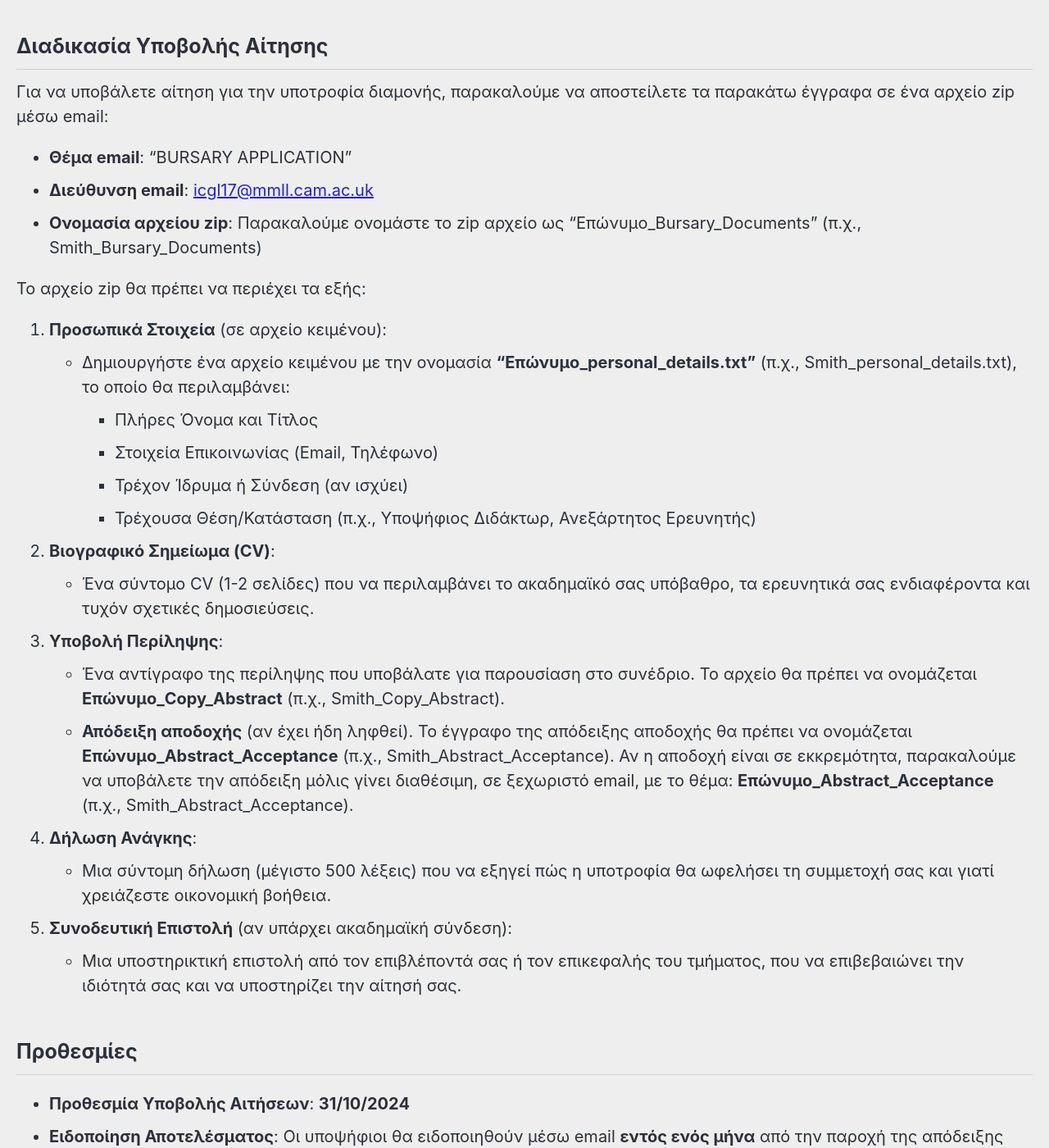
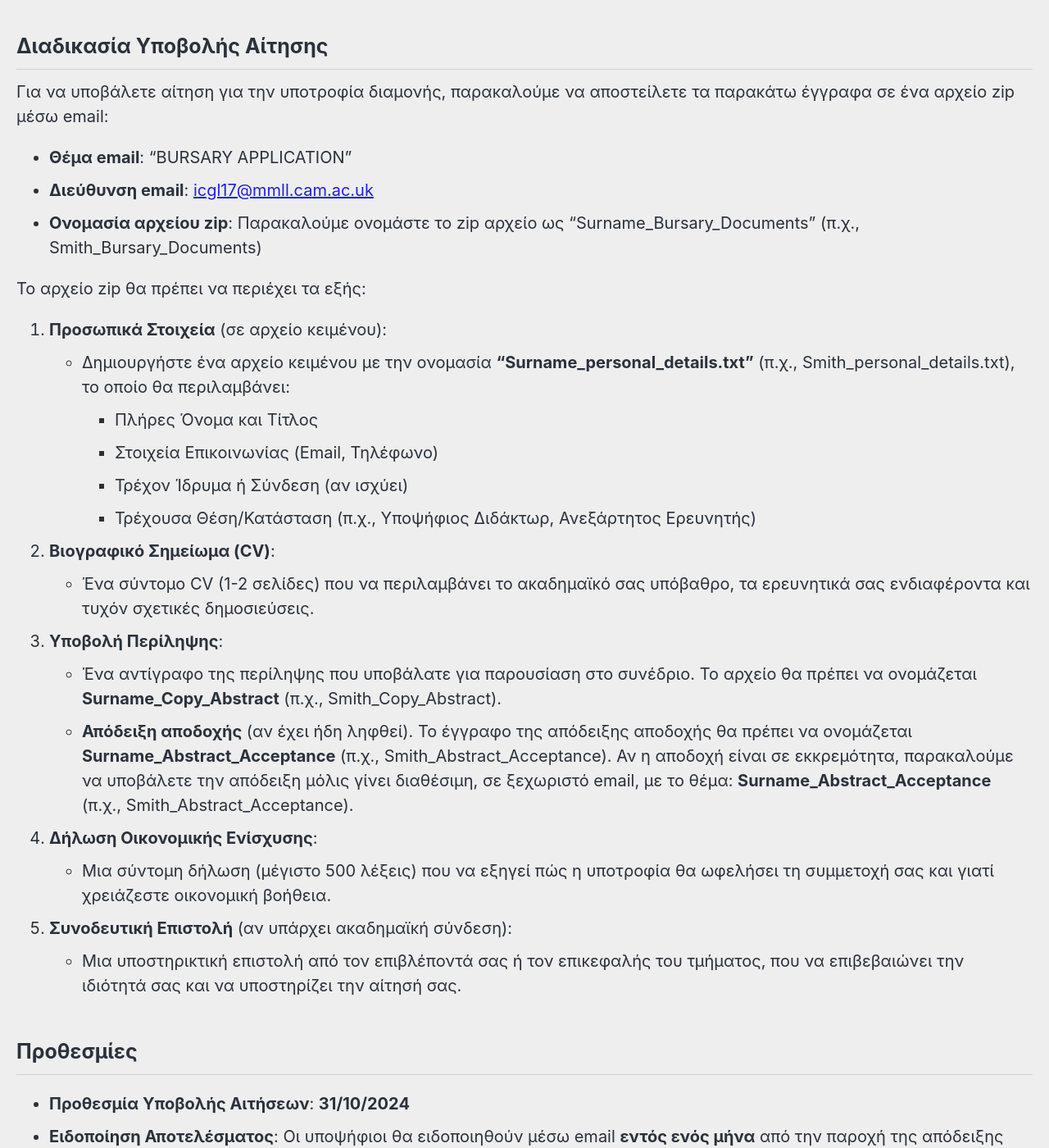
Before and after one commit to roryleung/ICGL17, a Jekyll site: the page built from _pages/gr_annoucement.md, in a window 1280 px wide and 1400 px high, scrolled down 1617 px. Shown: the whole window at 82% size. Built offline with Jekyll 4.4.1, drawn with Linux system fonts in a browser that asks for light colours; cached includes are drawn as plain includes; nearby versions of some CDN libraries.

Commit message:
Update gr_annoucement.md

```diff
--- a/_pages/gr_annoucement.md
+++ b/_pages/gr_annoucement.md
@@ -43,12 +43,12 @@ excerpt: "23-26 Σεπτεμβρίου 2025<br>Πανεπιστήμιο του C
 Για να υποβάλετε αίτηση για την υποτροφία διαμονής, παρακαλούμε να αποστείλετε τα παρακάτω έγγραφα σε ένα αρχείο zip μέσω email:
 - **Θέμα email**: “BURSARY APPLICATION”
 - **Διεύθυνση email**: [icgl17@mmll.cam.ac.uk](mailto:icgl17@mmll.cam.ac.uk)
-- **Ονομασία αρχείου zip**: Παρακαλούμε ονομάστε το zip αρχείο ως “Επώνυμο_Bursary_Documents” (π.χ., Smith_Bursary_Documents)
+- **Ονομασία αρχείου zip**: Παρακαλούμε ονομάστε το zip αρχείο ως “Surname_Bursary_Documents” (π.χ., Smith_Bursary_Documents)
 
 Το αρχείο zip θα πρέπει να περιέχει τα εξής:
 
 1. **Προσωπικά Στοιχεία** (σε αρχείο κειμένου):
-   - Δημιουργήστε ένα αρχείο κειμένου με την ονομασία **"Επώνυμο_personal_details.txt"** (π.χ., Smith_personal_details.txt), το οποίο θα περιλαμβάνει:
+   - Δημιουργήστε ένα αρχείο κειμένου με την ονομασία **"Surname_personal_details.txt"** (π.χ., Smith_personal_details.txt), το οποίο θα περιλαμβάνει:
      - Πλήρες Όνομα και Τίτλος
      - Στοιχεία Επικοινωνίας (Email, Τηλέφωνο)
      - Τρέχον Ίδρυμα ή Σύνδεση (αν ισχύει)
@@ -58,10 +58,10 @@ excerpt: "23-26 Σεπτεμβρίου 2025<br>Πανεπιστήμιο του C
    - Ένα σύντομο CV (1-2 σελίδες) που να περιλαμβάνει το ακαδημαϊκό σας υπόβαθρο, τα ερευνητικά σας ενδιαφέροντα και τυχόν σχετικές δημοσιεύσεις.
 
 3. **Υποβολή Περίληψης**:
-   - Ένα αντίγραφο της περίληψης που υποβάλατε για παρουσίαση στο συνέδριο. Το αρχείο θα πρέπει να ονομάζεται **Επώνυμο_Copy_Abstract** (π.χ., Smith_Copy_Abstract).
-   - **Απόδειξη αποδοχής** (αν έχει ήδη ληφθεί). Το έγγραφο της απόδειξης αποδοχής θα πρέπει να ονομάζεται **Επώνυμο_Abstract_Acceptance** (π.χ., Smith_Abstract_Acceptance). Αν η αποδοχή είναι σε εκκρεμότητα, παρακαλούμε να υποβάλετε την απόδειξη μόλις γίνει διαθέσιμη, σε ξεχωριστό email, με το θέμα: **Επώνυμο_Abstract_Acceptance** (π.χ., Smith_Abstract_Acceptance).
+   - Ένα αντίγραφο της περίληψης που υποβάλατε για παρουσίαση στο συνέδριο. Το αρχείο θα πρέπει να ονομάζεται **Surname_Copy_Abstract** (π.χ., Smith_Copy_Abstract).
+   - **Απόδειξη αποδοχής** (αν έχει ήδη ληφθεί). Το έγγραφο της απόδειξης αποδοχής θα πρέπει να ονομάζεται **Surname_Abstract_Acceptance** (π.χ., Smith_Abstract_Acceptance). Αν η αποδοχή είναι σε εκκρεμότητα, παρακαλούμε να υποβάλετε την απόδειξη μόλις γίνει διαθέσιμη, σε ξεχωριστό email, με το θέμα: **Surname_Abstract_Acceptance** (π.χ., Smith_Abstract_Acceptance).
 
-4. **Δήλωση Ανάγκης**:
+4. **Δήλωση Οικονομικής Ενίσχυσης**:
    - Μια σύντομη δήλωση (μέγιστο 500 λέξεις) που να εξηγεί πώς η υποτροφία θα ωφελήσει τη συμμετοχή σας και γιατί χρειάζεστε οικονομική βοήθεια.
 
 5. **Συνοδευτική Επιστολή** (αν υπάρχει ακαδημαϊκή σύνδεση):
```
